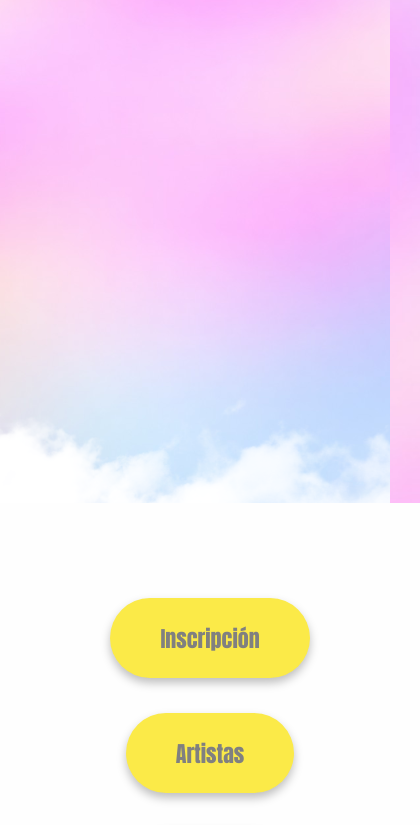
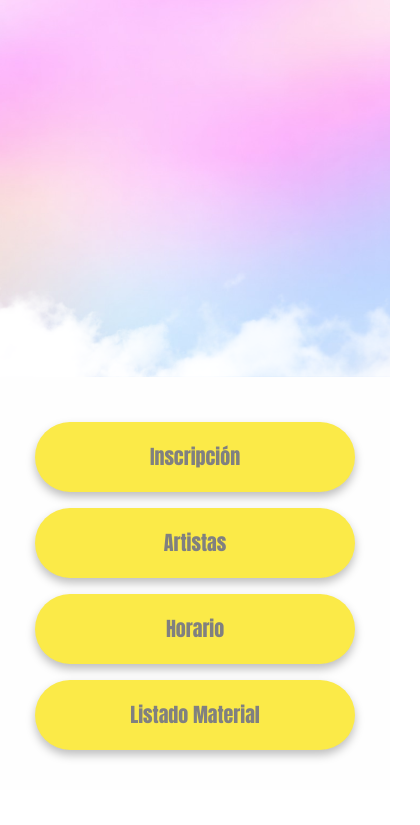
Before and after one commit to dancexperiencevillacanas/WEB, a website: page index.html in a window 390 px wide. Shown: the part 92-917 px from the top of the page, 420 px wide, since content can reach past the window. After the commit the page ends 882 px from the top, so only its background shows below. Drawn offline with Linux system fonts and the light colour scheme.

Commit message:
Implement responsive design for mobile screens
Added responsive styles for mobile devices, including adjustments to the banner, logo, section padding, and button layout.

```diff
--- a/css/estilos.css
+++ b/css/estilos.css
@@ -1,3 +1,16 @@
+
+*,
+*::before,
+*::after {
+  box-sizing: border-box;
+}
+
+html, body {
+  width: 100%;
+  overflow-x: hidden; /* evita scroll horizontal */
+}
+
+
 body{
   margin:0;
   font-family:Arial, sans-serif;
@@ -179,3 +192,52 @@ section h2 {
   font-size: 2.5rem;
   margin-bottom: 20px;
 }
+
+
+/* ✅ RESPONSIVE: móviles */
+@media (max-width: 768px) {
+
+  /* Evita cualquier desbordamiento lateral */
+  html, body {
+    overflow-x: hidden;
+  }
+
+  /* Banner un poco más bajo en móvil */
+  .banner {
+    height: 65vh;              /* antes 80vh */
+    background-position: bottom;
+  }
+
+  /* Logo: más grande y más abajo (sin margin negativo) */
+
+.logo{
+  width: 40%;
+  margin-top: -80px;
+}
+
+
+  /* La sección era la que generaba el scroll horizontal */
+  section {
+    padding: 40px 16px;        /* antes 90px 210px */
+  }
+
+  /* Botones: en columna y a ancho cómodo */
+  .botones {
+    flex-direction: column;    /* en móvil mejor columna */
+    gap: 16px;
+    padding: 0;
+  }
+
+  .botones .btn {
+    width: min(320px, 92vw);   /* se adapta a pantalla */
+    height: 70px;              /* un poquito menos */
+    font-size: 20px;
+  }
+
+  /* Ajuste opcional: nube padding para que no se desborde */
+  .nube, .nube2 {
+    width: auto;               /* en vez de width:200px fijo */
+    padding: 18px 28px;
+    font-size: 22px;
+  }
+}
```
